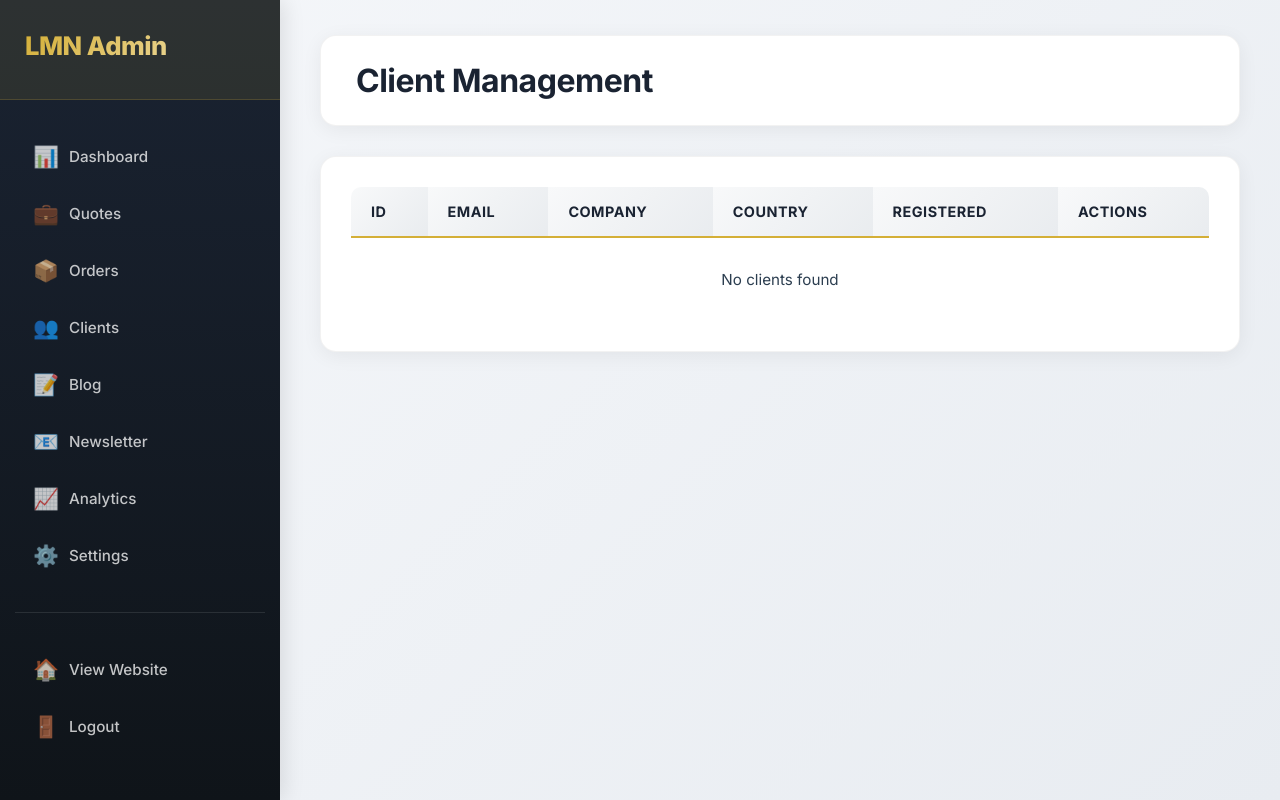
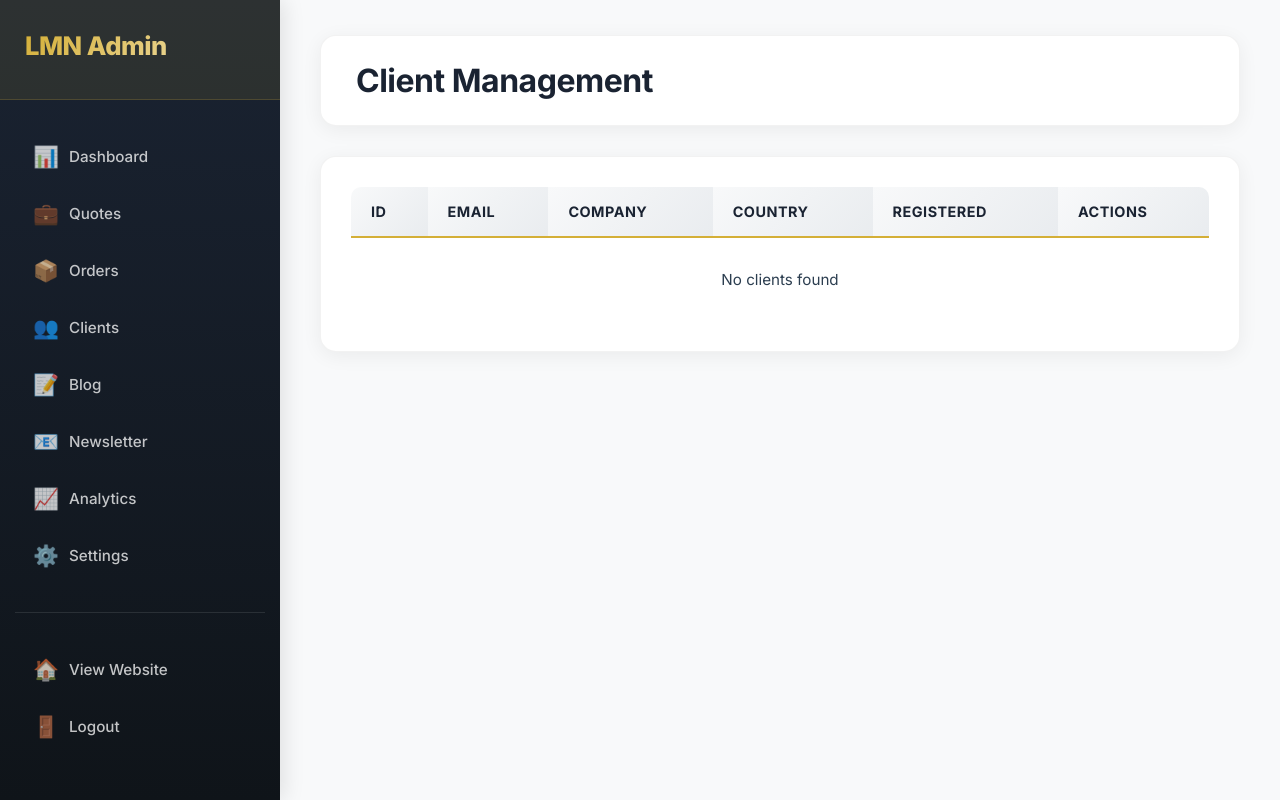
Before and after one commit to rakeshn010/LMN, a Python web app: template templates/admin/clients.html in a window 1280 px wide. Run offline with Jinja, Linux system fonts and the light colour scheme; the template is opened without the code that fills it, so the values that code supplies are empty.

Commit message:
Update admin dashboard to use consistent color scheme with main website

```diff
--- a/templates/admin/base.html
+++ b/templates/admin/base.html
@@ -6,11 +6,19 @@
     <title>{% block title %}Admin Dashboard{% endblock %} - LMN Industries</title>
     <link href="https://fonts.googleapis.com/css2?family=Inter:wght@300;400;500;600;700;800&display=swap" rel="stylesheet">
     <style>
+        :root {
+            --primary-dark: #1a2332;
+            --primary-navy: #2c3e50;
+            --accent-gold: #D4AF37;
+            --accent-gold-dark: #B8960F;
+            --bg-light: #f8f9fa;
+        }
+
         * { margin: 0; padding: 0; box-sizing: border-box; }
         body {
             font-family: 'Inter', sans-serif;
-            background: linear-gradient(135deg, #f5f7fa 0%, #e8ecf1 100%);
-            color: #2c3e50;
+            background: var(--bg-light);
+            color: var(--primary-navy);
         }
 
         .admin-container { display: flex; min-height: 100vh; }
@@ -18,7 +26,7 @@
         /* Sidebar Styling */
         .sidebar {
             width: 280px;
-            background: linear-gradient(180deg, #1a2332 0%, #0f1419 100%);
+            background: linear-gradient(180deg, var(--primary-dark) 0%, #0f1419 100%);
             color: white;
             padding: 0;
             position: fixed;
@@ -36,7 +44,7 @@
         .sidebar-header h2 {
             font-size: 1.6rem;
             margin-bottom: 8px;
-            background: linear-gradient(135deg, #D4AF37 0%, #F4E5B8 100%);
+            background: linear-gradient(135deg, var(--accent-gold) 0%, #F4E5B8 100%);
             background-clip: text;
             -webkit-background-clip: text;
             -webkit-text-fill-color: transparent;
@@ -64,11 +72,11 @@
         }
         .sidebar-menu a:hover {
             background: rgba(212, 175, 55, 0.15);
-            color: #D4AF37;
+            color: var(--accent-gold);
             transform: translateX(5px);
         }
         .sidebar-menu a.active {
-            background: linear-gradient(135deg, #D4AF37 0%, #B8960F 100%);
+            background: linear-gradient(135deg, var(--accent-gold) 0%, var(--accent-gold-dark) 100%);
             color: white;
             box-shadow: 0 4px 15px rgba(212, 175, 55, 0.3);
         }
```
